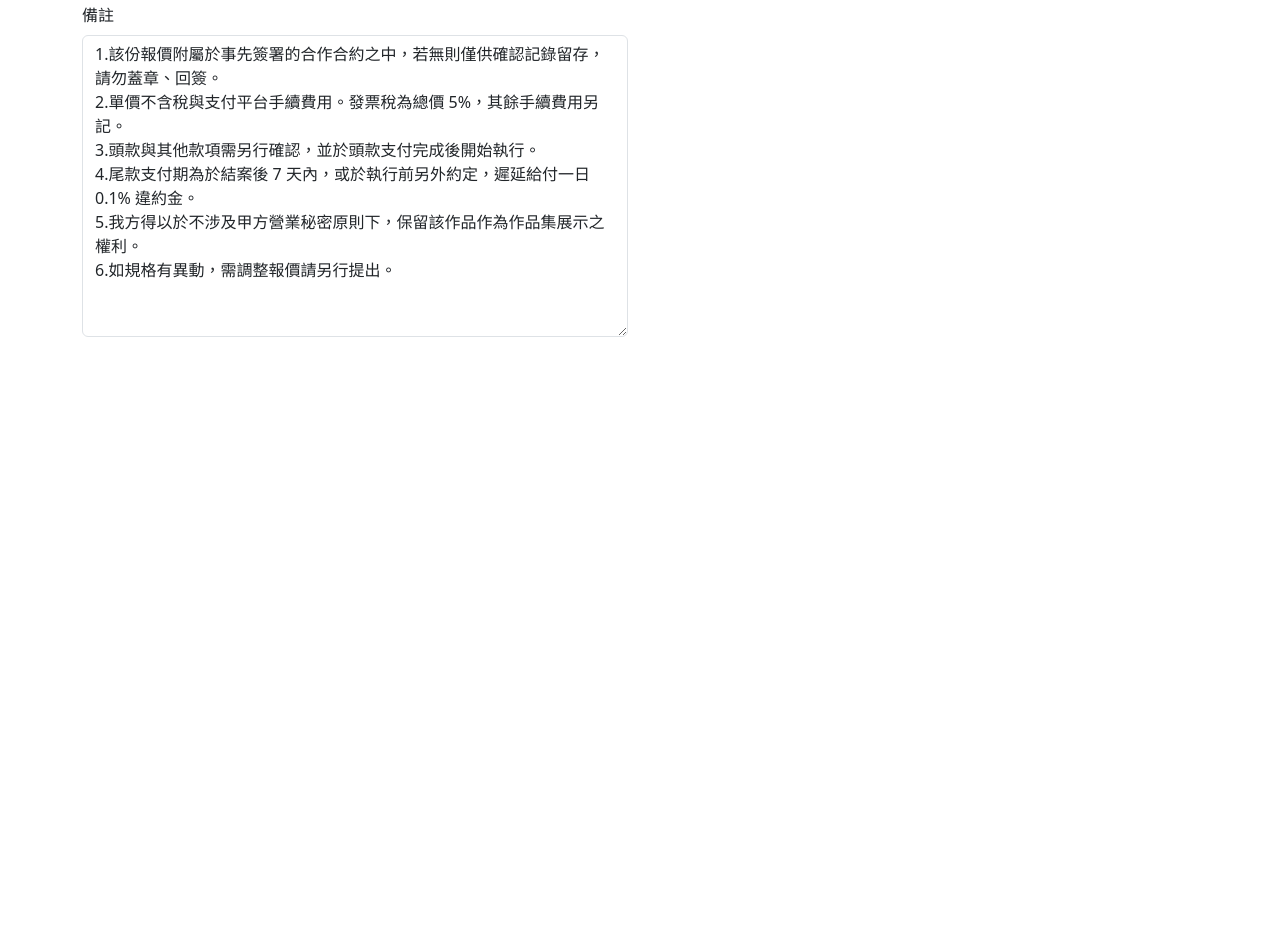
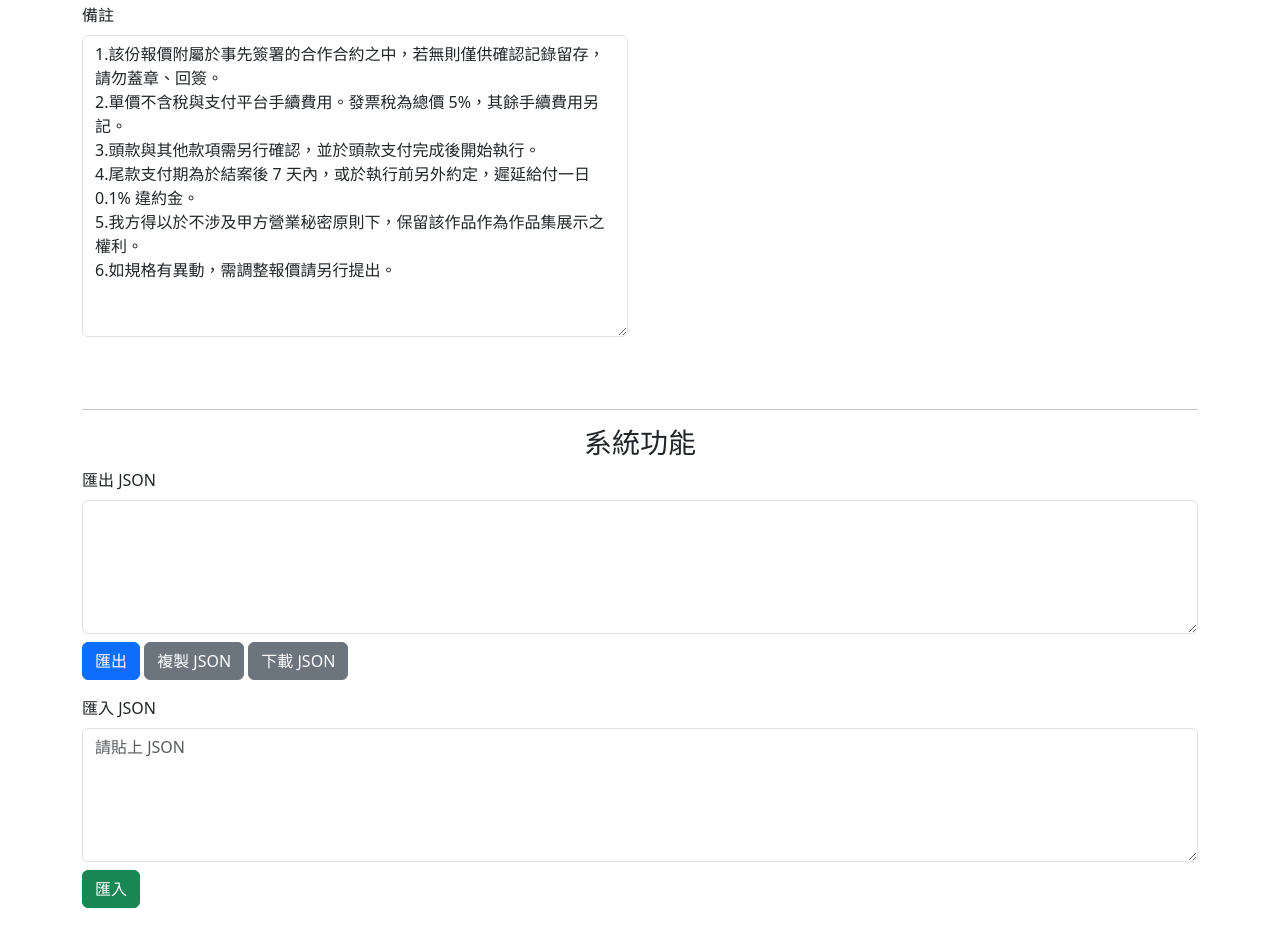
Before and after one commit to lazyjerry/estimate-generator, a website: page src/form.html in a window 1280 px wide. Shown: the part 877-1823 px from the top of the page. Before the commit the page ends 1254 px from the top, so only its background shows below. Drawn offline with nearby package versions, Linux system fonts and the light colour scheme.

Commit message:
更新了匯入匯出資料功能

```diff
--- a/src/form.html
+++ b/src/form.html
@@ -107,6 +107,28 @@
                 <td id="totalDisplay">0</td>
               </tr>
             </table>
+          </div>
+          <div class="col-12 mt-2">
+            <!-- 匯入 & 匯出 區塊 -->
+            <div class="mb-4 mt-5">
+              <hr> <!-- 分隔線，表示這是系統功能 -->
+              <h3 class="text-center">系統功能</h3>
+              <!-- 匯出 JSON -->
+              <div class="mb-3">
+                <label for="exportedJson" class="form-label">匯出 JSON</label>
+                <textarea class="form-control" id="exportedJson" rows="5" readonly></textarea>
+                <button type="button" class="btn btn-primary mt-2" onclick="exportFormData()">匯出</button>
+                <button type="button" class="btn btn-secondary mt-2" onclick="copyExportedJson()">複製 JSON</button>
+                <button type="button" class="btn btn-secondary mt-2" onclick="downloadJson()">下載 JSON</button>
+              </div>
+              <!-- 匯入 JSON -->
+              <div class="mb-3">
+                <label for="importJson" class="form-label">匯入 JSON</label>
+                <textarea class="form-control" id="importJson" rows="5" placeholder="請貼上 JSON"></textarea>
+                <button type="button" class="btn btn-success mt-2" onclick="importFormData()">匯入</button>
+              </div>
+            </div>
+            <!-- ./ -->
           </div>
         </div>
         <!-- 浮動的圓形提交按鈕 -->
@@ -403,6 +425,110 @@
     });
 
     </script>
+    <script>
+    // 匯出表單數據為 JSON
+    function exportFormData() {
+      const formData = {
+        logoUrl: $("#logoUrl").val(),
+        providerName: $("#providerName").val(),
+        providerContact: $("#providerContact").val(),
+        customerName: $("#customerName").val(),
+        customerContact: $("#customerContact").val(),
+        quoteNumber: $("#quoteNumber").val(),
+        date: $("#dateInput").val(),
+        deadline: $("#deadlineInput").val(),
+        taxPercent: $("#taxPercent").val(),
+        remarks: $("#remarks").val(),
+        items: []
+      };
+
+      // 取得所有品項資料
+      $("#itemsTable tbody tr.descRow").each(function(index) {
+        const desc = $(this).find("textarea[name='itemDescription']").val();
+        const qty = parseInt($(this).next(".numberRow").find("input[name='itemQuantity']").val(), 10);
+        const price = parseInt($(this).next(".numberRow").find("input[name='itemUnitPrice']").val(), 10);
+
+        formData.items.push({ desc, qty, price });
+      });
+
+      // 顯示 JSON
+      $("#exportedJson").val(JSON.stringify(formData, null, 2));
+    }
+
+    // 複製 JSON 到剪貼簿
+    function copyExportedJson() {
+      const jsonText = $("#exportedJson").val();
+      if (!jsonText) {
+        alert("請先點擊『匯出』按鈕產生 JSON");
+        return;
+      }
+
+      const exportedJson = document.getElementById("exportedJson");
+      exportedJson.select();
+      document.execCommand("copy");
+      alert("JSON 已複製");
+    }
+
+    // 匯入 JSON 到表單
+    function importFormData() {
+      const jsonText = $("#importJson").val();
+
+      try {
+        const data = JSON.parse(jsonText);
+
+        // 填入基本資料
+        $("#logoUrl").val(data.logoUrl);
+        $("#providerName").val(data.providerName);
+        $("#providerContact").val(data.providerContact);
+        $("#customerName").val(data.customerName);
+        $("#customerContact").val(data.customerContact);
+        $("#quoteNumber").val(data.quoteNumber);
+        $("#dateInput").val(data.date);
+        $("#deadlineInput").val(data.deadline);
+        $("#taxPercent").val(data.taxPercent);
+        $("#remarks").val(data.remarks);
+
+        // 清空品項
+        $("#itemsTable tbody").empty();
+
+        // 依據 JSON 重新新增品項
+        data.items.forEach(function(item) {
+          const templateHtml = $("#itemTemplate").html();
+          const $cloned = $($.parseHTML(templateHtml));
+
+          $cloned.filter(".descRow").find('textarea[name="itemDescription"]').val(item.desc);
+          $cloned.filter(".numberRow").find('input[name="itemQuantity"]').val(item.qty);
+          $cloned.filter(".numberRow").find('input[name="itemUnitPrice"]').val(item.price);
+
+          $("#itemsTable tbody").append($cloned);
+        });
+
+        // 重新計算總計
+        updateTotals();
+        alert("JSON 匯入成功");
+      } catch (error) {
+        alert("JSON 格式錯誤，請確認格式是否正確");
+      }
+    }
+
+    // 下載 JSON 檔案
+    function downloadJson() {
+      const jsonText = $("#exportedJson").val();
+      if (!jsonText) {
+        alert("請先點擊『匯出』按鈕產生 JSON");
+        return;
+      }
+
+      const blob = new Blob([jsonText], { type: "application/json" });
+      const a = document.createElement("a");
+      a.href = URL.createObjectURL(blob);
+      a.download = `報價單資料＿${new Date().toISOString().replace(/[:.]/g, "_")}.json`;
+      document.body.appendChild(a);
+      a.click();
+      document.body.removeChild(a);
+    }
+
+    </script>
   </body>
 
 </html>
```
